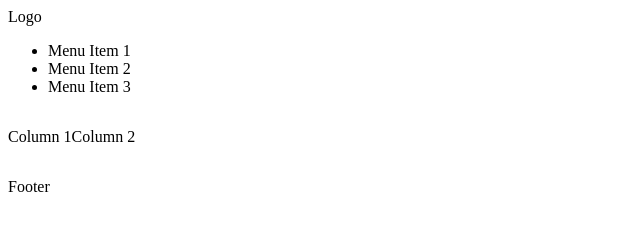
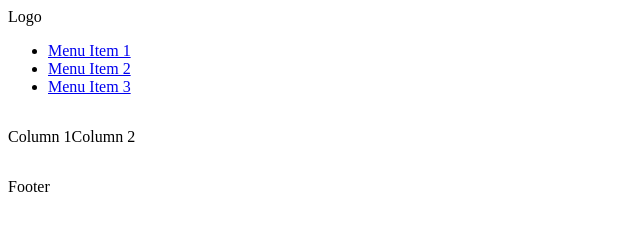
Before and after one commit to George334456/w2-lab, a plain HTML site: page index.html in a window 1280 px wide. Shown: the whole page, without its empty margins (0-640 px from the left). Drawn offline with Linux system fonts and the light colour scheme.

Commit message:
Updating html nav menu

```diff
--- a/index.html
+++ b/index.html
@@ -12,9 +12,9 @@
             <span class="img">Logo</span>
             <div id="menu" class="nav">
                 <ul>
-                    <li>Menu Item 1</li>
-                    <li>Menu Item 2</li>
-                    <li>Menu Item 3</li>
+                    <li><a href="#">Menu Item 1</a></li><!-- The # is just a placeholder -->
+                    <li><a href="#">Menu Item 2</a></li>
+                    <li><a href="#">Menu Item 3</a></li>
                 </ul>
             </div><!-- .nav -->
         </div><!-- .header -->
```
